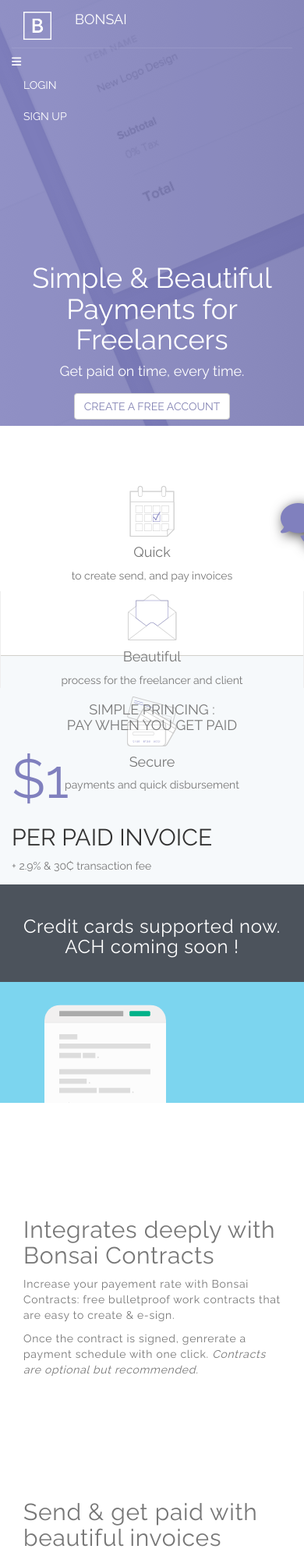
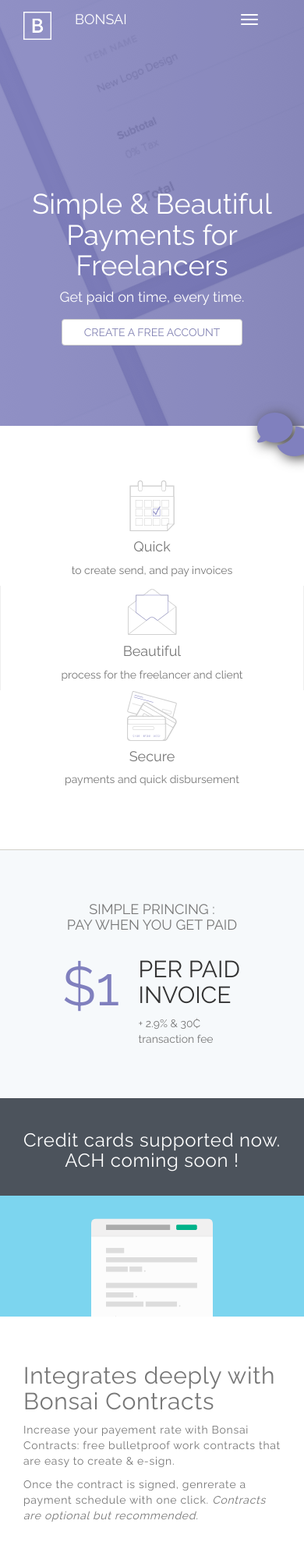
Before and after one commit to Leslie55bg/Exo_Bonsa-, a plain HTML site: page index.html in a window 390 px wide. Shown: the top 1995 px of the page at 78% size. Drawn offline with nearby package versions, Linux system fonts and the light colour scheme.

Commit message:
presque fini

```diff
--- a/CSS/style.css
+++ b/CSS/style.css
@@ -9,12 +9,15 @@
   width: 2em;
   height: auto;
 }
+
 #navbar {
   color: white;
 }
-
-#noteright {
+.noteright {
   color: white;
+}
+.icon-bar{
+  background: white;
 }
 
 /*---HOME-------------------------------------------------*/
@@ -35,6 +38,8 @@
 }
 #home button {
   color: #8282b3;
+  padding-left: 2em;
+  padding-right: 2em;
 }
 #bulle {
   color: #8080be;
@@ -50,11 +55,12 @@
 
 #payments {
   width: auto;
-  height: 21em;
-  padding-top: 5.5em;
+  height: 100%;
+  padding-top: 5em;
+  padding-bottom: 5em;
   font-family: Raleway;
 }
-#border {
+.border {
   border-left: 1px solid #eee;
   border-right: 1px solid #eee;
 }
@@ -65,11 +71,12 @@
   background-color: #f6f9fb;
   border-top: 1px solid #d2d0ca;
   width: auto;
-  height: 21em;
+  height: 100%;
   font-family: Raleway;
-  padding-top: 3.5em;
+  padding-top: 4em;
+  padding-bottom: 4em;
 }
-#textdollar {
+.textdollar {
   font-family: Raleway;
 }
 #dollar h1 {
@@ -85,15 +92,16 @@
   font-family: Raleway;
 }
 /*---CONTENU-----------------------------------------------*/
-#text {
+.text {
   letter-spacing: 0.05em;
-  padding-top: 9em;
+padding-top: 10%;
+
   font-family: Raleway;
 }
 .italic {
   font-style: italic;
 }
-#img {
+.img {
   margin-left: 3em;
   margin-right: 3em;
   width: 40vw;
@@ -101,12 +109,12 @@
   border-radius: 20px;
 }
 
-#imgblue {
+.imgblue {
   background-color: #7cd5ef;
   height: auto;
   overflow: hidden;
 }
-#imgviolet {
+.imgviolet {
   background-color: #8080be;
   overflow: hidden;
 }
@@ -127,6 +135,8 @@
   text-transform: uppercase;
   padding: 0.5em 1em;
   border-radius: 5px;
+  padding-left: 2em;
+  padding-right: 2em;
 }
 /*---FOOTER-----------------------------------------------*/
 #footer {
@@ -147,6 +157,9 @@
   padding-top: 3em;
   font-family: Raleway;
 }
+#legal p {
+  padding-top: 1em;
+}
 #legal a {
     color: #aaaaaa;
     font-size: x-small;
--- a/index.html
+++ b/index.html
@@ -13,26 +13,31 @@
   <!--NAVBAR  & -HOME--------------------------------------------->
   <section id="home" class="container-fluid">
   <!--NAVBAR-->
-    <nav id="navbar" class="navbar transparent navbar-static-top" role="navigation">  <!--navbar navbar-default-->
+    <nav id="navbar" class="navbar transparent navbar-static-top" role="navigation">
       <div class="navbar-header">
-        <a class="navbar-brand" href="#"><img id="logo" class="img-responsive" src="IMG/logo-icon-white.png"></a> <!--class ? +img-thumbnail?-->
+        <a class="navbar-brand" href="#"><img id="logo" class="img-responsive" src="IMG/logo-icon-white.png"></a>
         <p class="navbar-brand">BONSAI</p>
+        <button type="button" class="navbar-toggle collapsed" data-toggle="collapse" data-target="#navbarCol" aria-expanded="false" aria-controls="navbar"> <!--bouton humberger-->
+                <span class="sr-only">Toggle navigation</span>
+                <span class="icon-bar"></span>
+                <span class="icon-bar"></span>
+                <span class="icon-bar"></span>
+          </button>
       </div>
-      <div class="navbar-collapse ">
+      <div class="navbar-collapse collapse" id="navbarCol">
         <ul class="nav navbar-nav navbar-right">
-          <li><i id="noteright" class="fa fa-bars" aria-hidden="true"></i></li>
-          <li><a id="noteright" href="#">LOGIN</a></li>
-          <li><a id="noteright" href="#">SIGN UP</a></li>
+          <li><a class="noteright" href="#">LOGIN</a></li>
+          <li><a class="noteright" href="#">SIGN UP</a></li>
         </ul>
       </div>
     </nav>
     <!--BULLE CHAT-->
-    <div class="col-xs-offset-11 col-xs-1">
-      <a class="" href="#"><i id="bulle" class="fixed-right fa fa-comments fa-4x" aria-hidden="true"></i></a>
+    <div class="col-md-offset-11 col-md-1 col-xs-offset-10 col-xs-1">
+      <a href="#"><i id="bulle" class="fixed-right fa fa-comments fa-4x" aria-hidden="true"></i></a>
     </div>
   <!--HOME-->
     <div class="row">
-      <div id="titre" class="col-md-12 text-center">
+      <div id="titre" class="col-md-12 text-center col-xs-12">
         <h1>Simple & Beautiful Payments for Freelancers</h1>
         <h4>Get paid on time, every time.</h4>
         <button type="button" class="btn btn-default navbar-btn" name="button">CREATE A FREE ACCOUNT</button>
@@ -44,17 +49,17 @@
 
   <!---part. icon -->
     <div id="payments" class="row">
-      <div class="col-md-4 text-center text-muted">
+      <div class="col-md-4 col-xs-12 text-center text-muted">
         <img src="IMG/payments-calendar-icon.svg" class="img-responsive center-block img-payments">
         <h4>Quick</h4>
         <p>to create send, and pay invoices</p>
       </div>
-      <div id="border" class="col-md-4 text-center text-muted">
+      <div class="col-md-4 col-xs-12 text-center text-muted border">
         <img src="IMG/payments-mail-icon.svg" class="img-responsive center-block img-payments">
         <h4>Beautiful</h4>
         <p>process for the freelancer and client</p>
       </div>
-      <div class="col-md-4 text-center text-muted">
+      <div class="col-md-4 col-xs-12 text-center text-muted">
         <img src="IMG/payments-methods-icon.svg" class="img-responsive center-block img-payments">
         <h4>Secure</h4>
         <p>payments and quick disbursement</p>
@@ -64,16 +69,25 @@
     <!---part. simple -->
 
       <div id="dollar" class="row"> <!--global-->
-        <div class="col-md-12 text-muted text-center"> <!--titre simple-->
+        <div class="col-md-12 col-xs-12 text-muted text-center"> <!--titre simple-->
           <h4>SIMPLE PRINCING :<br>PAY WHEN YOU GET PAID</h4>
         </div>
-        <div class="col-md-offset-4 col-md-1"> <!--dollar-->
+
+        <!-- <div class="col-md-offset-4 col-md-1 col-xs-offset-1 col-xs-1">
           <h1>$1</h1>
         </div>
-        <div id="textdollar" class="col-md-3">
+        <div class="col-md-3 col-md-offset-0 col-xs-offset-2 col-xs-7 textdollar">
+          <h2>PER PAID INVOICE</h2>
+          <p class="text-muted">+ 2.9% & 30₵ transaction fee</p>
+        </div> -->
+        <div class="col-md-offset-4 col-md-1 col-sm-offset-3 col-sm-2 col-xs-offset-2 col-xs-3" style="text-align: right;">
+          <h1>$1</h1>
+        </div>
+        <div class="col-md-7 col-sm-7 col-xs-5">
           <h2>PER PAID INVOICE</h2>
           <p class="text-muted">+ 2.9% & 30₵ transaction fee</p>
         </div>
+
       </div>
 
       <!---part. credit cards-->
@@ -86,12 +100,12 @@
   <!---CONTENU----------------------------------------------->
   <section id="contenu" class="container-fluid" >
     <!--1ere ligne-->
-    <div id="ligne" class="row">
-      <div id="imgblue" class="col-md-6">
-        <img id="img" class="img-responsive img-rounded center-block" src="IMG/welcome-invoices-graphic-1.png" >
+    <div class="row">
+      <div class="col-md-6 imgblue">
+        <img class="img-responsive img-rounded center-block img" src="IMG/welcome-invoices-graphic-1.png" >
       </div>
-      <div id="text" class="col-md-6">
-        <div class="col-md-offset-2 col-md-8 text-muted">
+      <div class="col-md-6 text">
+        <div class="col-md-offset-2 col-md-8 text-muted col-xs-12">
           <h2>Integrates deeply with<br>Bonsai Contracts</h2>
           <p>Increase your payement rate with Bonsai<br>Contracts: free bulletproof work contracts that<br>are easy to create & e-sign.</p>
           <p>Once the contract is signed, genrerate a<br>payment schedule with one click. <span class="italic">Contracts<br>are optional but recommended.</span></p>
@@ -99,24 +113,24 @@
       </div>
     </div> <!--/row-->
     <!--2eme ligne-->
-    <div id="ligne" class="row">
-      <div id="text" class="col-md-6">
+    <div class="row">
+      <div class="col-md-6 text">
         <div class="col-md-offset-2 col-md-8 text-muted">
           <h2>Send & get paid with<br>beautiful invoices</h2>
           <p>Create invoices and resquest payment with the<br>click of a button. Customize them to your<br>brand, then send via email or URL.</p>
           <p>Clients can pay quickly and securely via credit<br>card.<span class="italic">ACH is coming soon.</span></p>
         </div>
       </div>
-      <div id="imgviolet" class="col-md-6">
-        <img id="img" class="img-responsive img-rounded center-block" src="IMG/welcome-invoices-graphic-2.png">
+      <div class="col-md-6 imgviolet">
+        <img class="img-responsive img-rounded center-block img" src="IMG/welcome-invoices-graphic-2.png">
       </div>
     </div> <!--/row-->
     <!--3eme ligne-->
-    <div id="ligne" class="row">
-      <div id="imgblue" class="col-md-6">
-        <img id="img" class="img-responsive img-rounded center-block" src="IMG/welcome-invoices-graphic-3.png">
+    <div class="row">
+      <div class="col-md-6 imgblue">
+        <img class="img-responsive img-rounded center-block img" src="IMG/welcome-invoices-graphic-3.png">
       </div>
-      <div id="text" class="col-md-6">
+      <div class="col-md-6 text">
         <div class="col-md-offset-2 col-md-8 text-muted">
           <h2>Get paid on time<br>with SmartPay</h2>
           <p>Escrow-like deposits, smart reminders, soft<br>collections, and much more background<br>magic ensure you're paid on time.</p>
@@ -138,26 +152,26 @@
   <footer id="footer">
     <div class="container-fluid">
       <div class="row">
-        <div class="col-md-offset-3 col-md-1">  <!--offset = parametre margin sur la gauche-->
+        <div class="col-md-offset-3 col-md-1 col-xs-offset-1 col-xs-11">  <!--offset = parametre margin sur la gauche-->
           <p>Products</p>
           <p><span>CONTRACTS</span></p>
           <p><span>PAYMENTS</span></p>
           <p><span>RATES</span></p>
         </div>
-        <div class="col-md-offset-1 col-md-1">
+        <div class="col-md-offset-1 col-md-1 col-xs-offset-4 col-xs-8">
           <p>Compagny</p>
           <p><span>ABOUT</span></p>
           <p><span>BLOG</span></p>
           <p><span>FAQ</span></p>
         </div>
-        <div class="col-md-offset-1 col-md-2">
+        <div class="col-md-offset-1 col-md-2 col-xs-offset-6 col-xs-6">
           <p>Contact</p>
           <p>760 Market St., 5th Floor</p>
           <p>San Francisco,CA 94102</p>
           <p class="contactIcon"><i class="fas fa fa-envelope"></i><i class="fab fa fa-twitter"></i><i class="fas fa fa-heart"></i></p>
         </div>
       </div>
-      <div id="legal" class="col-md-offset-3 col-md-4">
+      <div id="legal" class="col-md-offset-3 col-md-4 col-xs-12">
         <p>&copy;2016 Bonsai Inc. Bonsai is not a law, does not provide legal services or advice,<br>
         and does not provide or participate in legal representation.  <a href="#"> Legal</a> - <a href="#">Crédit</a></p>
       </div>
@@ -168,9 +182,9 @@
   </footer>
 
   </body>
-<script src="JS/bootstrap.js" type="text/javascript"></script>
+
+<script src="https://ajax.googleapis.com/ajax/libs/jquery/3.2.1/jquery.min.js"></script>
 <script src="JS/bootstrap.min.js" type="text/javascript"></script>
-<script src="https://ajax.googleapis.com/ajax/libs/jquery/3.2.1/jquery.min.js"></script>
 
 <script src="https://use.fontawesome.com/f4269471ee.js"></script>
 <!-- <script defer src="https://use.fontawesome.com/releases/v5.0.0/js/all.js"></script> -->
```
